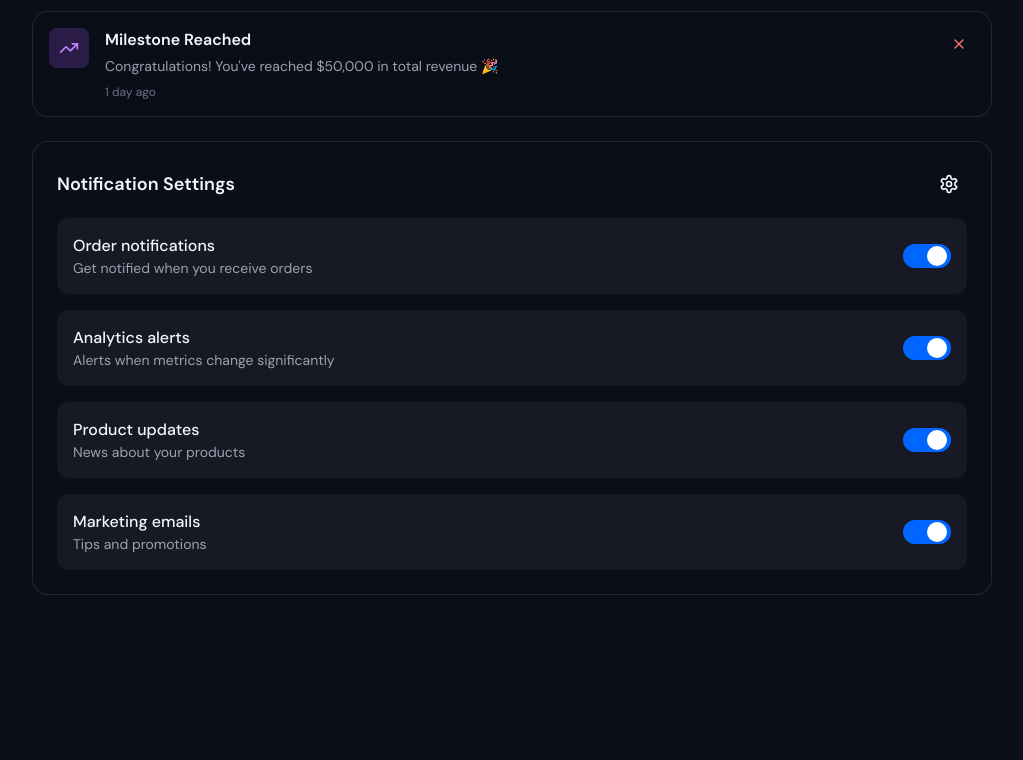
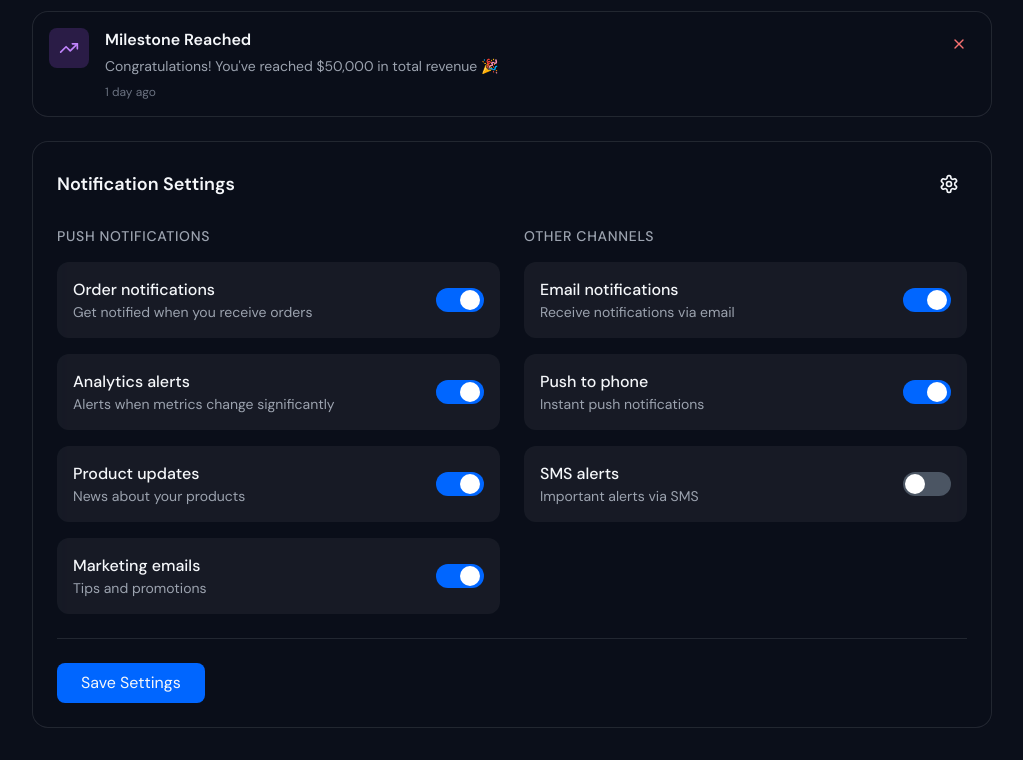
Before and after one commit to IlarionDossouyovo/E-Seller, a Next.js app: page /dashboard/notifications in a window 1280 px wide. Shown: the part 997-1757 px from the top of the page, without its empty margins (256-1279 px from the left). Before the commit the page ends 1624 px from the top, so only its background shows below. Built offline with nearby package versions, Linux system fonts and the light colour scheme.

Commit message:
feat: Enhanced notifications page with interactive toggles
- Added working toggle switches for notification settings
- Added more channels (Email, Push, SMS)
- Added save button
- Improved settings organization

Co-authored-by: openhands <openhands@all-hands.dev>

```diff
--- a/src/app/dashboard/notifications/page.tsx
+++ b/src/app/dashboard/notifications/page.tsx
@@ -99,6 +99,15 @@ export default function NotificationsPage() {
   const [notifications, setNotifications] = useState(mockNotifications)
   const [filter, setFilter] = useState<'all' | 'unread'>('all')
   const [searchQuery, setSearchQuery] = useState('')
+  const [settings, setSettings] = useState({
+    orders: true,
+    analytics: true,
+    products: true,
+    marketing: true,
+    email: true,
+    push: true,
+    sms: false,
+  })
 
   const filteredNotifications = notifications.filter(n => {
     if (filter === 'unread' && n.read) return false
@@ -123,6 +132,10 @@ export default function NotificationsPage() {
 
   const clearAll = () => {
     setNotifications([])
+  }
+
+  const toggleSetting = (key: keyof typeof settings) => {
+    setSettings(prev => ({ ...prev, [key]: !prev[key] }))
   }
 
   return (
@@ -243,31 +256,69 @@ export default function NotificationsPage() {
 
       {/* Notification Settings */}
       <div className="glass-card p-6">
-        <div className="flex items-center justify-between mb-4">
+        <div className="flex items-center justify-between mb-6">
           <h2 className="text-lg font-semibold">Notification Settings</h2>
           <button className="p-2 rounded-lg hover:bg-white/10 transition-colors">
             <Settings className="w-5 h-5" />
           </button>
         </div>
+
+        <div className="grid grid-cols-1 md:grid-cols-2 gap-6">
+          {/* Push Notifications */}
           <div className="space-y-4">
+            <h3 className="text-sm font-medium text-gray-400 uppercase tracking-wider">Push Notifications</h3>
             {[
-            { label: 'Order notifications', desc: 'Get notified when you receive orders' },
-            { label: 'Analytics alerts', desc: 'Alerts when metrics change significantly' },
-            { label: 'Product updates', desc: 'News about your products' },
-            { label: 'Marketing emails', desc: 'Tips and promotions' },
-          ].map((setting, i) => (
-            <div key={i} className="flex items-center justify-between p-4 rounded-xl bg-white/5">
+              { key: 'orders', label: 'Order notifications', desc: 'Get notified when you receive orders' },
+              { key: 'analytics', label: 'Analytics alerts', desc: 'Alerts when metrics change significantly' },
+              { key: 'products', label: 'Product updates', desc: 'News about your products' },
+              { key: 'marketing', label: 'Marketing emails', desc: 'Tips and promotions' },
+            ].map((setting) => (
+              <div key={setting.key} className="flex items-center justify-between p-4 rounded-xl bg-white/5">
                 <div>
                   <h3 className="font-medium">{setting.label}</h3>
                   <p className="text-sm text-gray-400">{setting.desc}</p>
                 </div>
-              <button className="w-12 h-6 rounded-full bg-electron-blue">
-                <div className="w-5 h-5 rounded-full bg-white translate-x-6" />
+                <button
+                  onClick={() => toggleSetting(setting.key as keyof typeof settings)}
+                  className={`w-12 h-6 rounded-full transition-colors ${settings[setting.key as keyof typeof settings] ? 'bg-electron-blue' : 'bg-gray-600'}`}
+                >
+                  <div className={`w-5 h-5 rounded-full bg-white transition-transform ${settings[setting.key as keyof typeof settings] ? 'translate-x-6' : 'translate-x-0.5'}`} />
+                </button>
+              </div>
+            ))}
+          </div>
+
+          {/* Other Channels */}
+          <div className="space-y-4">
+            <h3 className="text-sm font-medium text-gray-400 uppercase tracking-wider">Other Channels</h3>
+            {[
+              { key: 'email', label: 'Email notifications', desc: 'Receive notifications via email' },
+              { key: 'push', label: 'Push to phone', desc: 'Instant push notifications' },
+              { key: 'sms', label: 'SMS alerts', desc: 'Important alerts via SMS' },
+            ].map((setting) => (
+              <div key={setting.key} className="flex items-center justify-between p-4 rounded-xl bg-white/5">
+                <div>
+                  <h3 className="font-medium">{setting.label}</h3>
+                  <p className="text-sm text-gray-400">{setting.desc}</p>
+                </div>
+                <button
+                  onClick={() => toggleSetting(setting.key as keyof typeof settings)}
+                  className={`w-12 h-6 rounded-full transition-colors ${settings[setting.key as keyof typeof settings] ? 'bg-electron-blue' : 'bg-gray-600'}`}
+                >
+                  <div className={`w-5 h-5 rounded-full bg-white transition-transform ${settings[setting.key as keyof typeof settings] ? 'translate-x-6' : 'translate-x-0.5'}`} />
                 </button>
               </div>
             ))}
           </div>
         </div>
+
+        {/* Save Button */}
+        <div className="mt-6 pt-6 border-t border-white/10">
+          <button className="px-6 py-2 rounded-lg bg-electron-blue hover:bg-electron-blue/80 transition-colors">
+            Save Settings
+          </button>
+        </div>
+      </div>
     </div>
   )
 }
```
Lines whose indentation alone changed are shown as unchanged.
